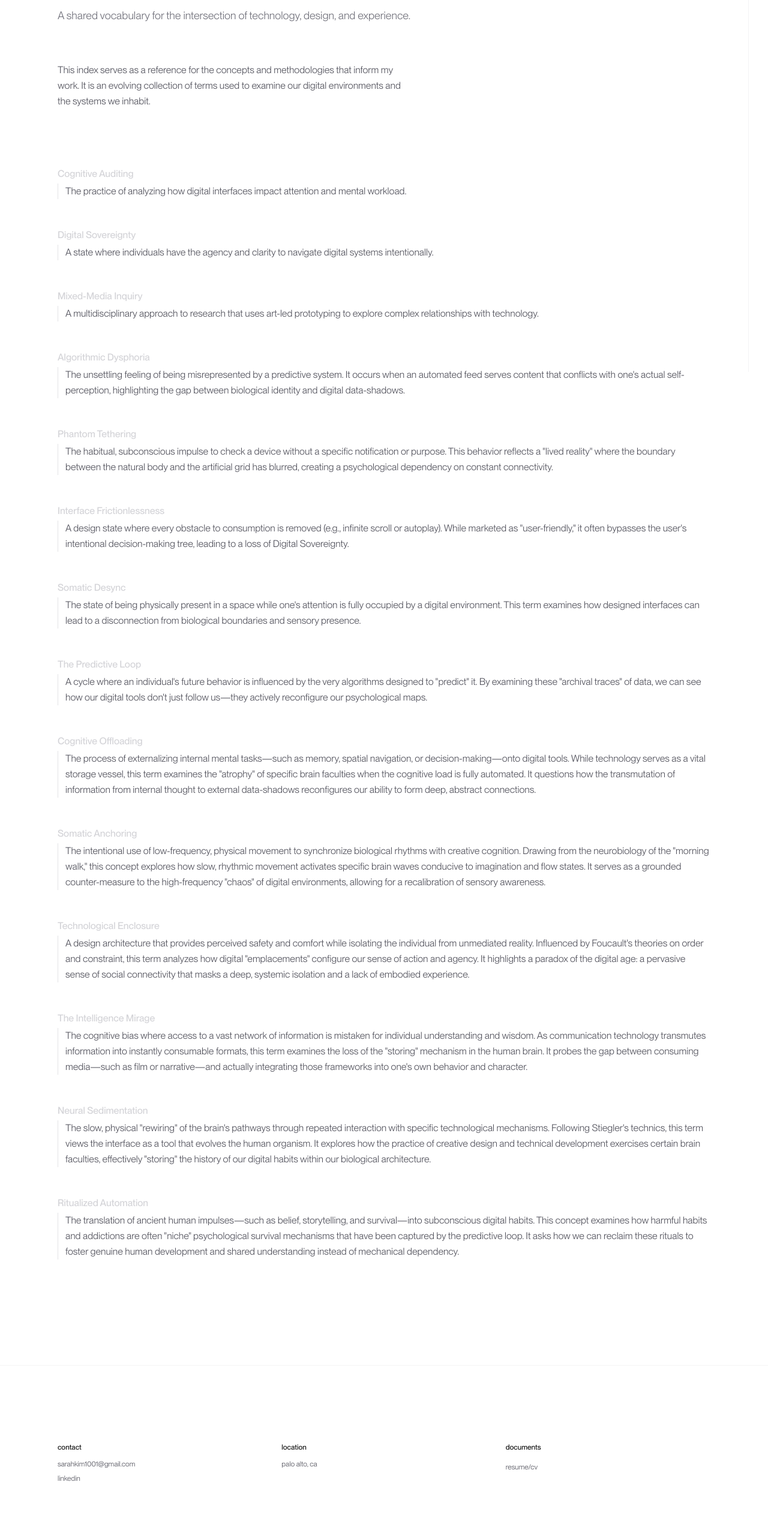
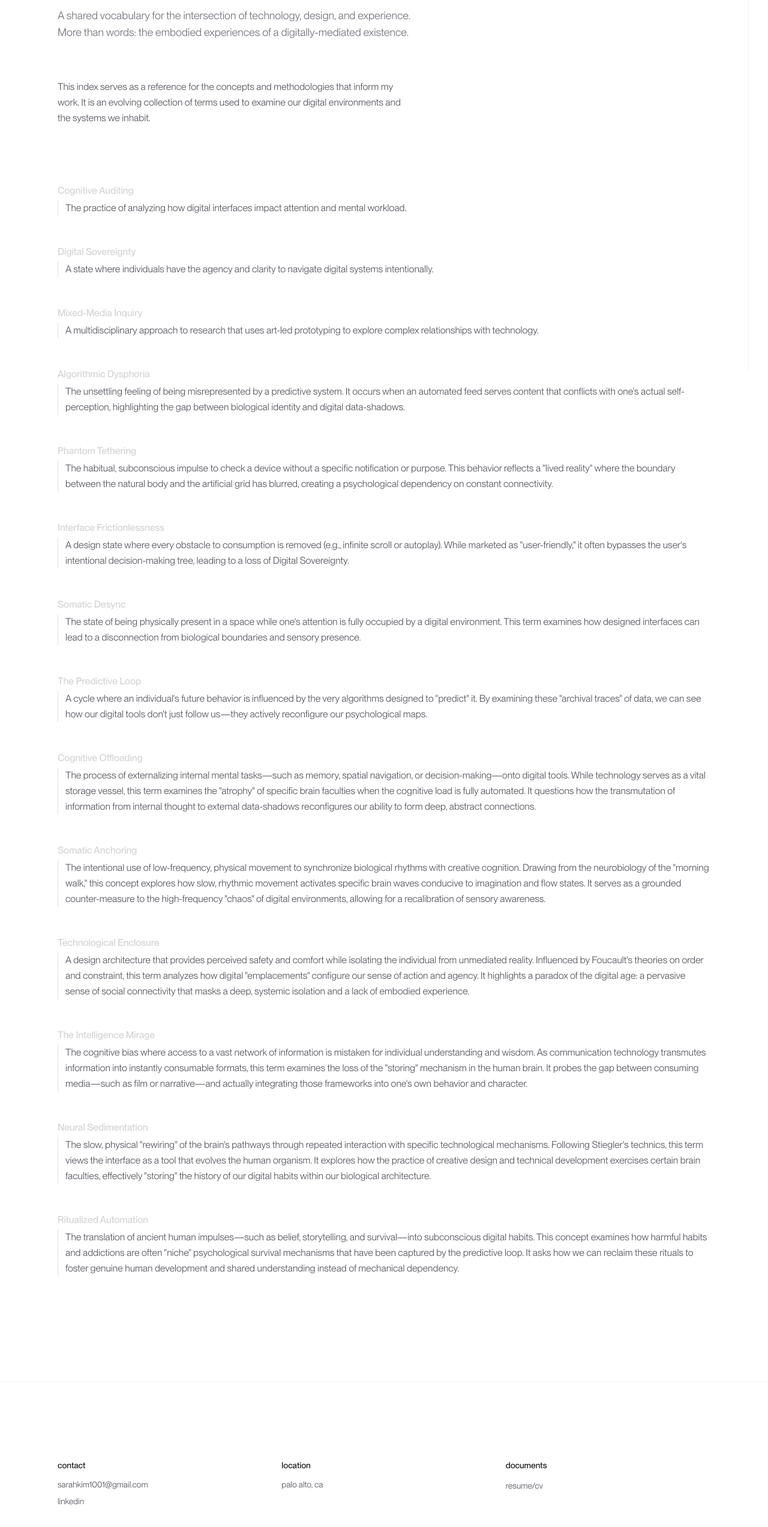
Before and after one commit to sarahkim1001/personal-portfolio, a Next.js app: page /glossary in a window 1280 px wide. Shown: the part 180-2726 px from the top of the page at 60% size. Built offline with nearby package versions, Linux system fonts and the light colour scheme.

Commit message:
footer updated to increase legibility

```diff
--- a/app/components/Footer.tsx
+++ b/app/components/Footer.tsx
@@ -2,15 +2,15 @@ import Link from "next/link";
 
 export default function Footer() {
   return (
-    <footer className="mt-32 pt-16 border-t border-zinc-100">
+    <footer className="mt-32 pt-16 pb-32 border-t border-zinc-200/30">
       <div className="max-w-6xl mx-auto px-8 py-16">
         <div className="grid grid-cols-1 md:grid-cols-3 gap-8">
           <div>
-            <h3 className="text-xs font-medium text-foreground mb-3">contact</h3>
+            <h3 className="text-sm font-medium text-foreground mb-3">contact</h3>
             <div className="flex flex-col gap-2">
               <a
                 href="mailto:sarahkim1001@gmail.com"
-                className="text-xs text-zinc-600 hover:text-foreground transition-colors"
+                className="text-sm text-zinc-600 hover:text-foreground transition-colors"
               >
                 sarahkim1001@gmail.com
               </a>
@@ -18,7 +18,7 @@ export default function Footer() {
                 href="https://linkedin.com"
                 target="_blank"
                 rel="noopener noreferrer"
-                className="text-xs text-zinc-600 hover:text-foreground transition-colors"
+                className="text-sm text-zinc-600 hover:text-foreground transition-colors"
               >
                 linkedin
               </a>
@@ -26,17 +26,17 @@ export default function Footer() {
           </div>
 
           <div>
-            <h3 className="text-xs font-medium text-foreground mb-3">location</h3>
-            <p className="text-xs text-zinc-600">
+            <h3 className="text-sm font-medium text-foreground mb-3">location</h3>
+            <p className="text-sm text-zinc-600">
               palo alto, ca
             </p>
           </div>
 
           <div>
-            <h3 className="text-xs font-medium text-foreground mb-3">documents</h3>
+            <h3 className="text-sm font-medium text-foreground mb-3">documents</h3>
             <Link
               href="#"
-              className="text-xs text-zinc-600 hover:text-foreground transition-colors"
+              className="text-sm text-zinc-600 hover:text-foreground transition-colors"
             >
               resume/cv
             </Link>
--- a/app/glossary/page.tsx
+++ b/app/glossary/page.tsx
@@ -5,7 +5,8 @@ export default function Glossary() {
         Glossary
       </h1>
       <h2 className="text-lg text-zinc-500 max-w-2xl mb-16">
-        A shared vocabulary for the intersection of technology, design, and experience.
+        A shared vocabulary for the intersection of technology, design, and experience. <br></br>
+        More than words: the embodied experiences of a digitally-mediated existence.
       </h2>
       <p className="max-w-xl text-zinc-600 leading-relaxed mb-24">
         This index serves as a reference for the concepts and methodologies that inform my work. It is an evolving collection of terms used to examine our digital environments and the systems we inhabit.
```
